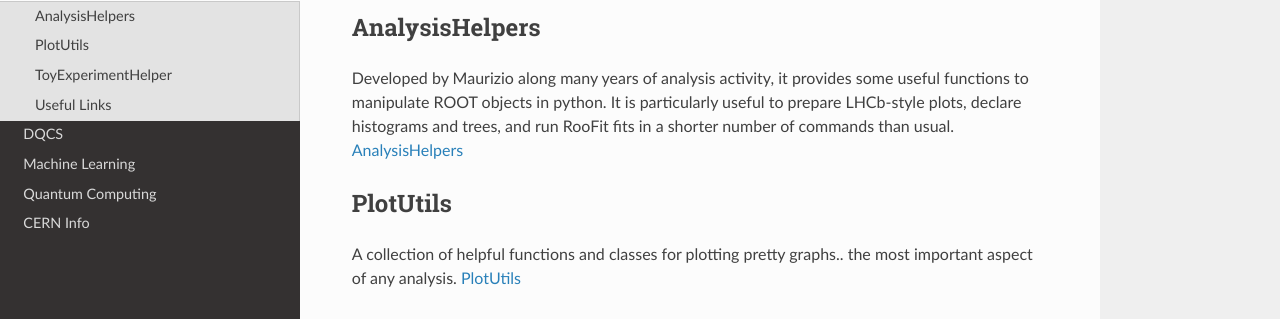
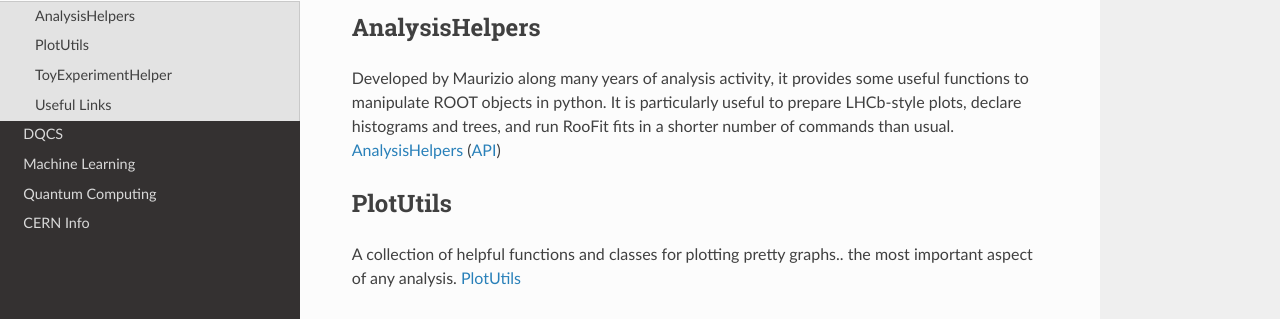
Before and after one commit to lhcb-bicocca/documentation, a Sphinx documentation site: the page built from docs/source/software.rst, in a window 1280 px wide and 988 px high. Shown: the part 197-516 px from the top of the window. Built offline with Sphinx 7.4.7 and the Read the Docs theme 2.0.0, drawn with Linux system fonts in a browser that asks for light colours.

Commit message:
Update software.rst

```diff
--- a/docs/source/software.rst
+++ b/docs/source/software.rst
@@ -7,7 +7,7 @@
 Developed by Maurizio along many years of analysis activity, it provides some useful
 functions to manipulate ROOT objects in python. It is particularly useful to prepare
 LHCb-style plots, declare histograms and trees, and run RooFit fits in a shorter number
-of commands than usual. `AnalysisHelpers <https://gitlab.cern.ch/mamartin/AnalysisHelpers>`_
+of commands than usual. `AnalysisHelpers <https://gitlab.cern.ch/mamartin/AnalysisHelpers>`_ (`API <https://maurizios-analysis-helpers.docs.cern.ch>`_)
 
 PlotUtils
 ^^^^^^^^^
```
